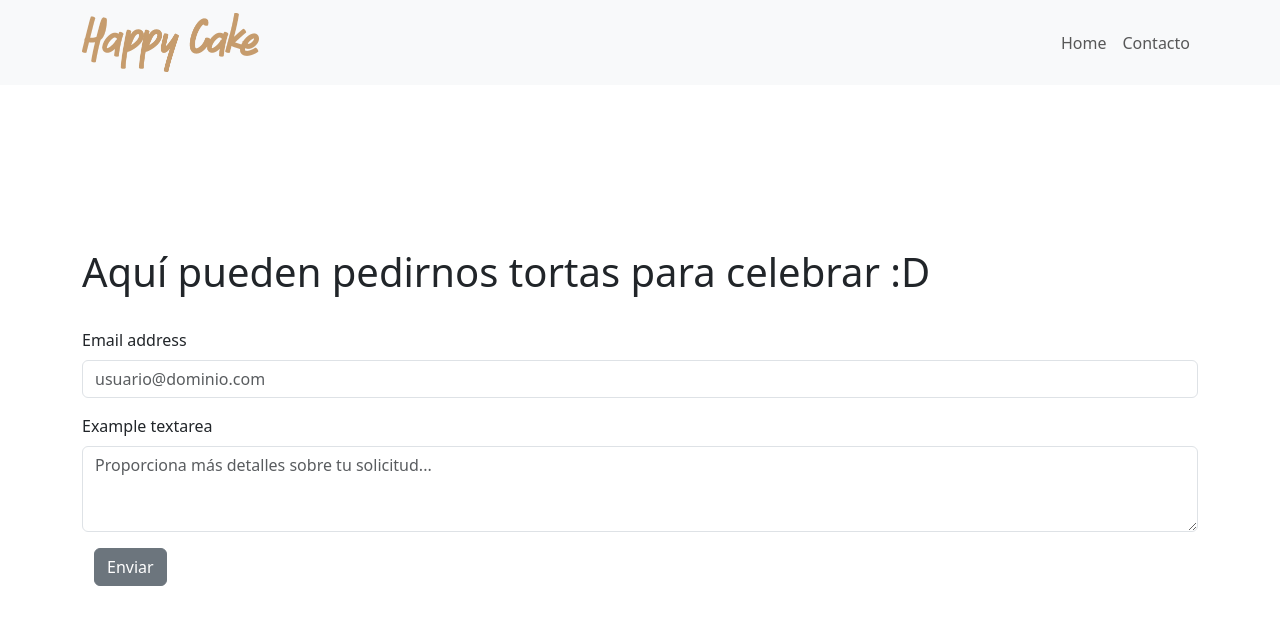
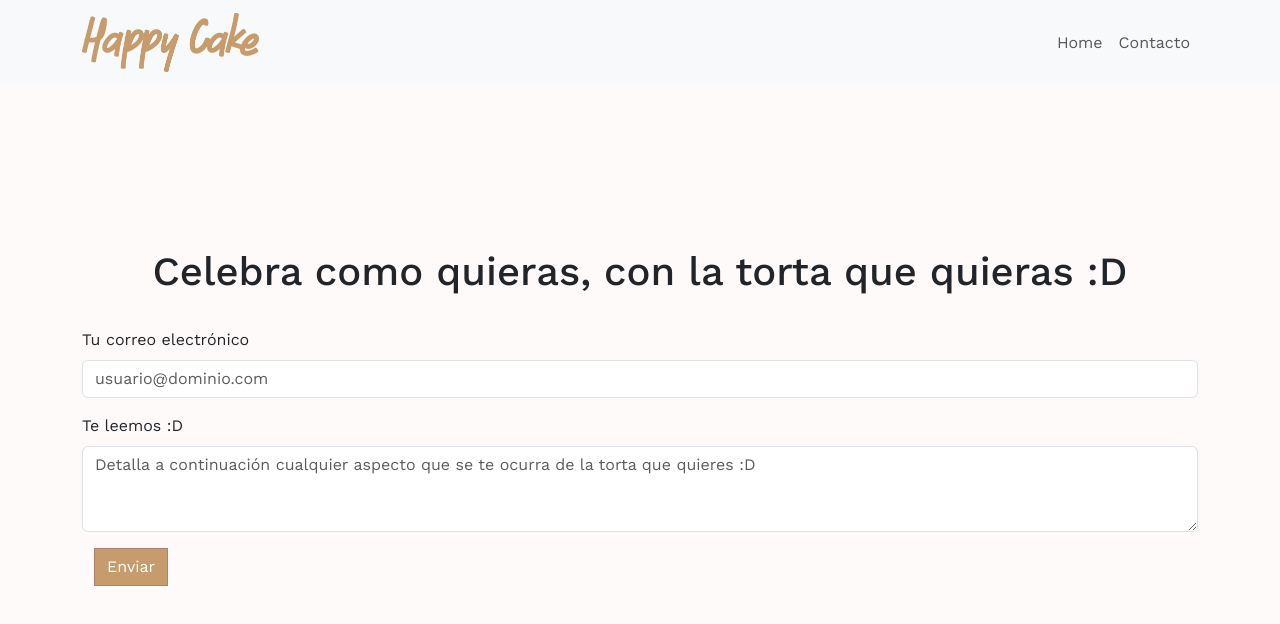
Before and after one commit to julio-olivares-porfin/happy-cake-d1react-router, a React (Vite) app: page /contact in a window 1280 px wide. Shown: the top 624 px of the page. Built offline with nearby package versions, Linux system fonts and the light colour scheme.

Commit message:
corrección de estilos

```diff
--- a/src/main.css
+++ b/src/main.css
@@ -1,4 +1,5 @@
-@import url('https://fonts.googleapis.com/css2?family=Montserrat:ital,wght@0,100..900;1,100..900&display=swap');
+@import url('https://fonts.googleapis.com/css2?family=Work+Sans:ital,wght@0,100..900;1,100..900&display=swap');
+
 *{
   margin: 0;
   padding: 0;
@@ -6,13 +7,12 @@
 }
 
 body{
-  font-family: "Montserrat", sans-serif;
+  font-family: "Work Sans", sans-serif;
   background-color: #FFFAFA;
-  color: #9e7266;
 }
 
 *::selection{
-  background-color: #ae7f72;
+  background-color: #C79C6C;
   color: #FFFAFA;
 }
 
@@ -30,7 +30,7 @@ body{
   height: 50vh;
 }
 
-.titulo-home {
+.titulos {
   text-align: center;
 }
 
@@ -40,3 +40,15 @@ body{
   justify-content: center;
   margin-top: 50px;
 }
+
+.boton {
+  color: #ffffff;
+  background-color: #C79C6C;
+  border-color: #ae7f72;
+  border-radius: 0%;
+}
+
+.boton:hover {
+  background-color: #ae7f72;
+  border-color: #ae7f72;
+}
--- a/src/main.jsx
+++ b/src/main.jsx
@@ -1,10 +1,10 @@
 import React from 'react'
 import ReactDOM from 'react-dom/client'
 import App from './App.jsx'
-import './main.css'
 import { BrowserRouter } from 'react-router-dom'
 import 'bootstrap/dist/css/bootstrap.min.css';
 import 'bootstrap/dist/js/bootstrap.bundle.min.js';
+import './main.css'
 
 ReactDOM.createRoot(document.getElementById('root')).render(
   <React.StrictMode>
--- a/src/views/Contact.jsx
+++ b/src/views/Contact.jsx
@@ -68,9 +68,9 @@ const Contact = () => {
 
   return (
     <section className='contacto'>
-      <Container className='mt-4'>
+      <Container className='mt-4 titulos'>
         <h1>
-          Aquí pueden pedirnos tortas para celebrar :D
+          Celebra como quieras, con la torta que quieras :D
         </h1>
       </Container>
       <Container className='mt-4'>
@@ -78,7 +78,7 @@ const Contact = () => {
         <Col>
         <Form onSubmit={handleSubmit} noValidate>
         <Form.Group className="mb-3" controlId="exampleForm.ControlInput1">
-          <Form.Label>Email address</Form.Label>
+          <Form.Label>Tu correo electrónico</Form.Label>
           <Form.Control
           type='email'
           id='email'
@@ -90,17 +90,17 @@ const Contact = () => {
            {errors.email && <p className='error'>{errors.email}</p>}
         </Form.Group>
         <Form.Group className="mb-3" controlId="exampleForm.ControlTextarea1">
-          <Form.Label>Example textarea</Form.Label>
+          <Form.Label>Te leemos :D</Form.Label>
           <Form.Control as="textarea" rows={3}            name='description'
               id='description'
-              placeholder='Proporciona más detalles sobre tu solicitud...'
+              placeholder='Detalla a continuación cualquier aspecto que se te ocurra de la torta que quieres :D'
               value={description}
               onChange={(e) => setDescription(e.target.value)}
               onBlur={handleDescriptionBlur} />
         </Form.Group>
       </Form>
       <Container>
-         <Button variant="secondary" type='submit'>Enviar</Button>
+         <Button variant="secondary" type='submit' className='boton'>Enviar</Button>
       </Container>
         </Col>
       </Row>
--- a/src/views/Home.jsx
+++ b/src/views/Home.jsx
@@ -5,12 +5,12 @@ const Home = () => {
   return (
     <section className='home-section'>
       <Container>
-        <h1 className='titulo-home'>
+        <h1 className='titulos'>
           Tortas para celebrar :D
         </h1>
       </Container>
       <Container className='button-container'>
-         <Button as={Link} to='/contact' variant="secondary" type='submit'>Contáctanos</Button>
+         <Button as={Link} to='/contact' variant="secondary" className='boton'>Contáctanos</Button>
       </Container>
     </section>
   )
```
